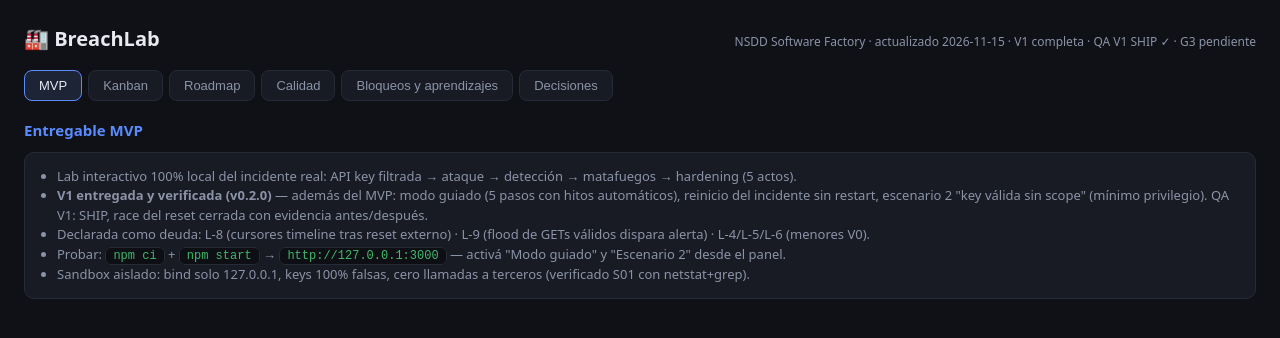
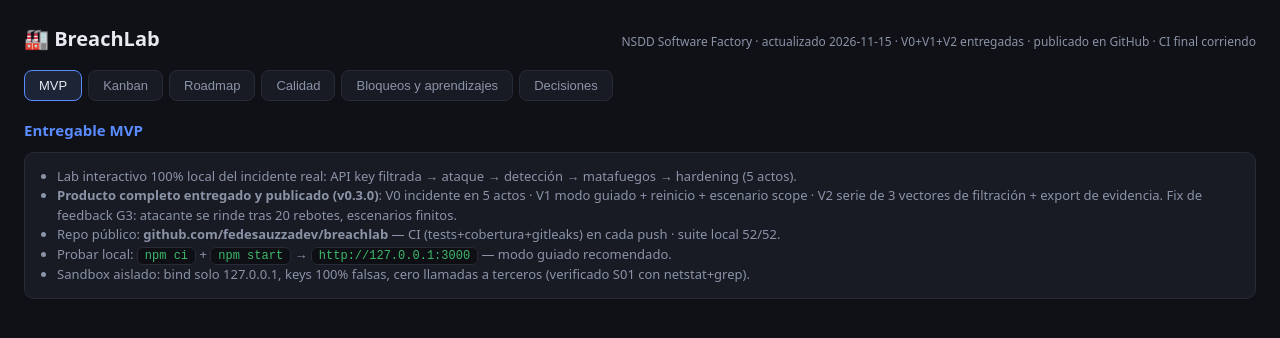
Before and after one commit to fedesauzzadev/breachlab, a website: page factory/dashboard.html in a window 1280 px wide. Drawn offline with Linux system fonts and the light colour scheme.

Commit message:
docs: repository metadata + dashboard final V2 publicada

```diff
--- a/factory/dashboard.html
+++ b/factory/dashboard.html
@@ -37,7 +37,7 @@
 <body>
 <header>
   <h1>🏭 BreachLab</h1>
-  <span class="sub">NSDD Software Factory · actualizado 2026-11-15 · V1 completa · QA V1 SHIP ✓ · G3 pendiente</span>
+  <span class="sub">NSDD Software Factory · actualizado 2026-11-15 · V0+V1+V2 entregadas · publicado en GitHub · CI final corriendo</span>
 </header>
 <nav>
   <button class="on" data-t="mvp">MVP</button>
@@ -52,9 +52,9 @@
   <h2>Entregable MVP</h2>
   <div class="card"><ul>
     <li>Lab interactivo 100% local del incidente real: API key filtrada → ataque → detección → matafuegos → hardening (5 actos).</li>
-    <li><b>V1 entregada y verificada (v0.2.0)</b> — además del MVP: modo guiado (5 pasos con hitos automáticos), reinicio del incidente sin restart, escenario 2 "key válida sin scope" (mínimo privilegio). QA V1: SHIP, race del reset cerrada con evidencia antes/después.</li>
-    <li>Declarada como deuda: L-8 (cursores timeline tras reset externo) · L-9 (flood de GETs válidos dispara alerta) · L-4/L-5/L-6 (menores V0).</li>
-    <li>Probar: <span class="kbd">npm ci</span> + <span class="kbd">npm start</span> → <span class="kbd">http://127.0.0.1:3000</span> — activá "Modo guiado" y "Escenario 2" desde el panel.</li>
+    <li><b>Producto completo entregado y publicado (v0.3.0)</b>: V0 incidente en 5 actos · V1 modo guiado + reinicio + escenario scope · V2 serie de 3 vectores de filtración + export de evidencia. Fix de feedback G3: atacante se rinde tras 20 rebotes, escenarios finitos.</li>
+    <li>Repo público: <b>github.com/fedesauzzadev/breachlab</b> — CI (tests+cobertura+gitleaks) en cada push · suite local 52/52.</li>
+    <li>Probar local: <span class="kbd">npm ci</span> + <span class="kbd">npm start</span> → <span class="kbd">http://127.0.0.1:3000</span> — modo guiado recomendado.</li>
     <li>Sandbox aislado: bind solo 127.0.0.1, keys 100% falsas, cero llamadas a terceros (verificado S01 con netstat+grep).</li>
   </ul></div>
 </section>
@@ -79,8 +79,8 @@
     </ul></div>
     <div class="card"><h3>N-0005 · H-05 Modo guiado + reinicio (V1)</h3><span class="chip st-verified">verified (S08)</span><ul><li class="li-ok">☑ Pasos numerados con siguiente resaltado</li><li class="li-ok">☑ Reiniciar incidente sin reiniciar proceso</li></ul></div>
     <div class="card"><h3>N-0006 · H-06 Escenario key sin scope (V1)</h3><span class="chip st-verified">verified (S08)</span><ul><li class="li-ok">☑ Key válida sin escritura → 403 + audit</li><li class="li-ok">☑ Panel conecta con mínimo privilegio</li></ul></div>
-    <div class="card"><h3>N-0007 · H-07 Serie de labs (V2)</h3><span class="chip st-planned">planned</span><ul><li>☐ Escenarios elegibles, ciclo completo c/u</li></ul></div>
-    <div class="card"><h3>N-0008 · H-08 Export de evidencia (V2)</h3><span class="chip st-planned">planned</span><ul><li>☐ Archivo legible con cronología sin correr nada</li></ul></div>
+    <div class="card"><h3>N-0007 · H-07 Serie de labs (V2)</h3><span class="chip st-verified">verified (S09a)</span><ul><li class="li-ok">☑ 3 vectores elegibles con ciclo y narración propios</li></ul></div>
+    <div class="card"><h3>N-0008 · H-08 Export de evidencia (V2)</h3><span class="chip st-verified">verified (S09b)</span><ul><li class="li-ok">☑ Markdown attachment: timeline + audit + postmortem</li></ul></div>
   </div>
 </section>
 
@@ -89,14 +89,14 @@
   <div class="timeline">
     <div class="tl-item done"><h3>V0 — MVP: el incidente completo (S01..S06)</h3><p>S01..S06 <b style="color:var(--ok)">✓ todos entregados y verificados</b> (S01 sandbox · S02 panel+docs+secrets · S03 ataque+detección · S04 matafuegos · S05 hardening · S06 postmortem+DoD). Valor: la demo completa de <5 min — <b style="color:var(--ok)">SHIP, esperando G2</b>.</p></div>
     <div class="tl-item done"><h3>V1 — Narración sin fricción (S08) <b style="color:var(--ok)">✓ ENTREGADA v0.2.0</b></h3><p>Modo guiado paso a paso + reinicio del incidente + escenario key-sin-scope. QA V1: SHIP (rework M-3/M-4/L-7 aplicado). Deuda declarada: L-8/L-9.</p></div>
-    <div class="tl-item"><h3>V2 — Serie de labs + export (S08)</h3><p>Nuevos vectores de filtración como escenarios elegibles + export de evidencia. — <i>futuro</i>. Necesita: V1.</p></div>
+    <div class="tl-item done"><h3>V2 — Serie de labs + export (S09) <b style="color:var(--ok)">✓ ENTREGADA v0.3.0</b></h3><p>3 vectores de filtración elegibles (config versionada · log de server · bundle JS) + export de evidencia en markdown. Repo publicado: <b>github.com/fedesauzzadev/breachlab</b> (CI: tests+cobertura+gitleaks en cada push).</p></div>
   </div>
 </section>
 
 <section id="quality">
   <h2>Verificación y QA</h2>
   <div class="kpi">
-    <div class="card"><b>43/43</b>tests verdes (V0+V1)</div>
+    <div class="card"><b>52/52</b>tests verdes (V0+V1+V2)</div>
     <div class="card"><b>97.8%</b>cobertura líneas (umbral 70%)</div>
     <div class="card"><b>16/23 ms</b>p95 GET state / POST entries (umbral 200)</div>
     <div class="card"><b>0/0/2*</b>hallazgos QA crit/high/medium (*resueltos)</div>
--- a/package.json
+++ b/package.json
@@ -2,6 +2,10 @@
   "name": "breachlab",
   "version": "0.3.0",
   "private": true,
+  "repository": {
+    "type": "git",
+    "url": "git+https://github.com/fedesauzzadev/breachlab.git"
+  },
   "description": "BreachLab — sandbox 100% local de un incidente de API key filtrada. Demo educativa: vulnerable por diseño, aislada en 127.0.0.1, keys 100% falsas.",
   "engines": {
     "node": ">=24"
```
